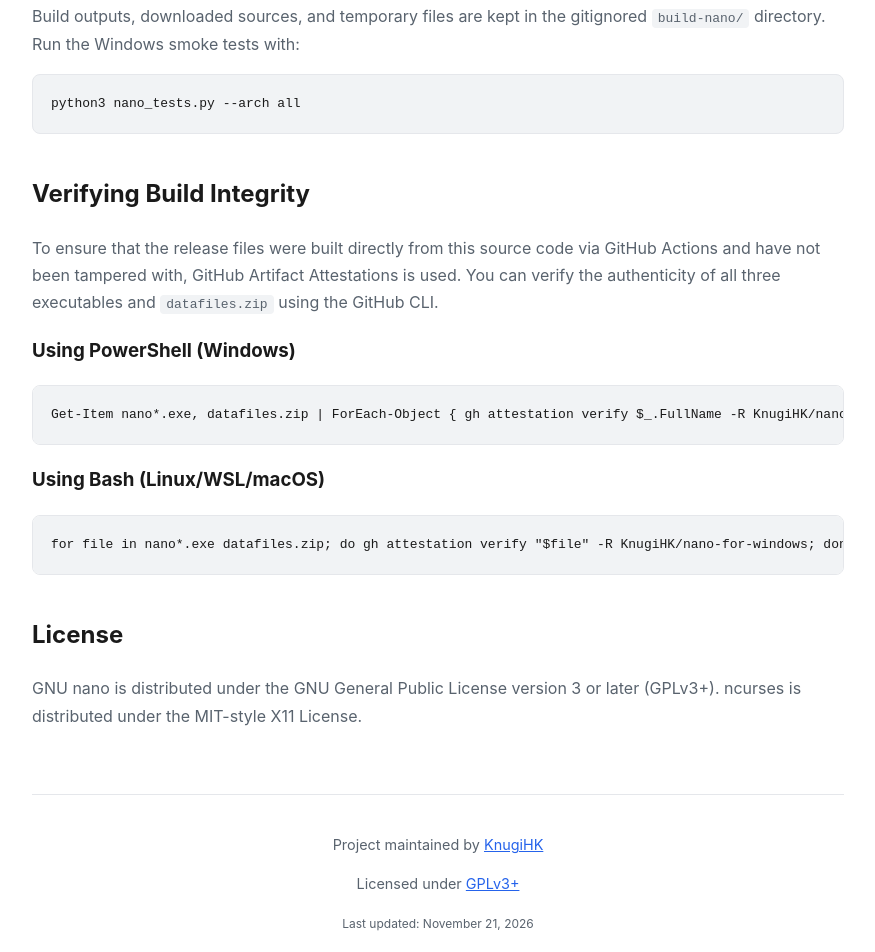
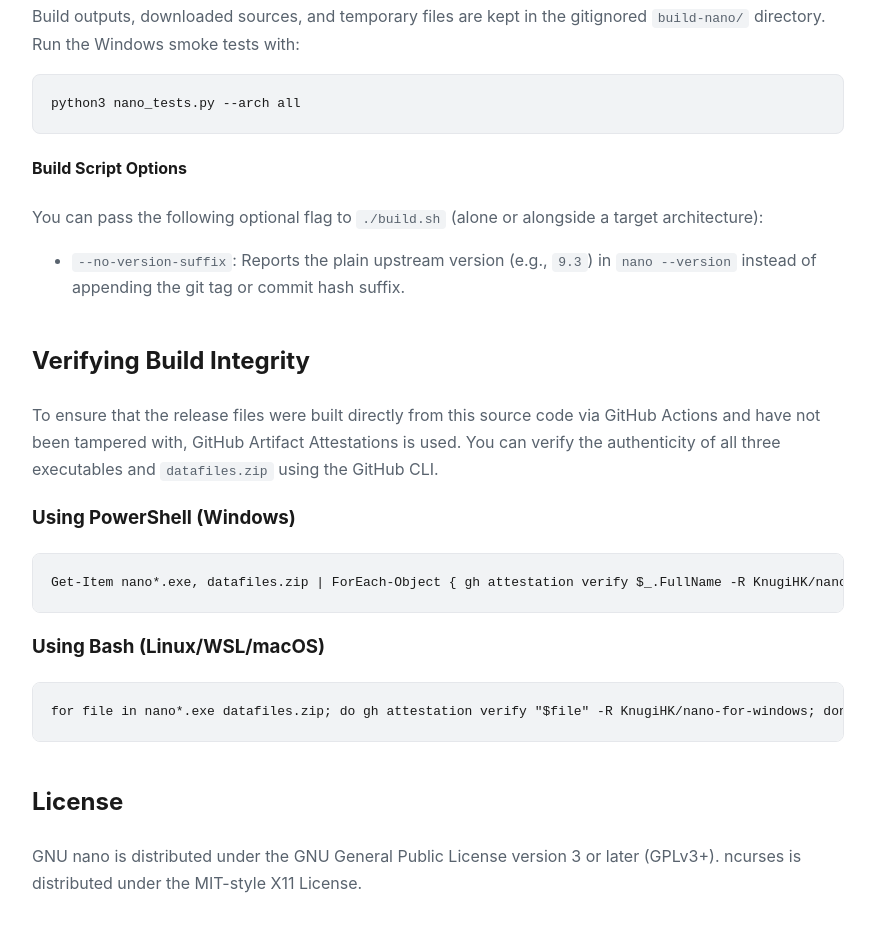
Before and after one commit to KnugiHK/nano-on-windows, a plain HTML site: page index.html in a window 1280 px wide. Shown: the part 2542-3494 px from the top of the page, without its empty margins (202-1077 px from the left). Drawn offline with Linux system fonts and the light colour scheme.

Commit message:
deploy: 451cc0b9714ad7166c8ae6e165505a5eca6a4f8f

```diff
--- a/index.html
+++ b/index.html
@@ -137,6 +137,11 @@ cd nano-for-windows
 <p>Build outputs, downloaded sources, and temporary files are kept in the gitignored <code>build-nano/</code> directory. Run the Windows smoke tests with:</p>
 <pre><code class="language-bash">python3 nano_tests.py --arch all
 </code></pre>
+<h4>Build Script Options</h4>
+<p>You can pass the following optional flag to <code>./build.sh</code> (alone or alongside a target architecture):</p>
+<ul>
+<li><code>--no-version-suffix</code>: Reports the plain upstream version (e.g., <code>9.3</code>) in <code>nano --version</code> instead of appending the git tag or commit hash suffix.</li>
+</ul>
 <h2>Verifying Build Integrity</h2>
 <p>To ensure that the release files were built directly from this source code via GitHub Actions and have not been tampered with, GitHub Artifact Attestations is used. You can verify the authenticity of all three executables and <code>datafiles.zip</code> using the GitHub CLI.</p>
 <h3>Using PowerShell (Windows)</h3>
```
